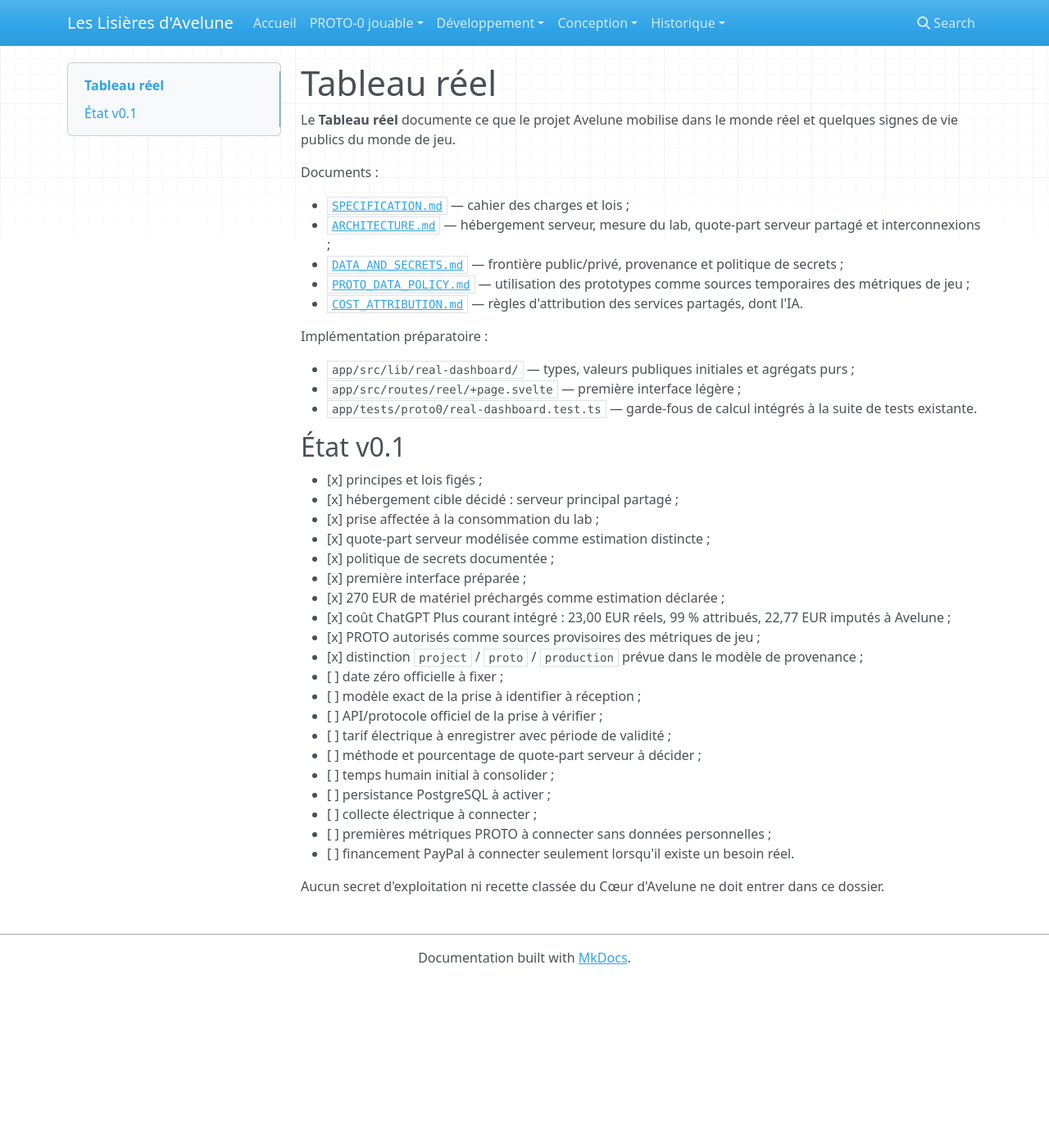
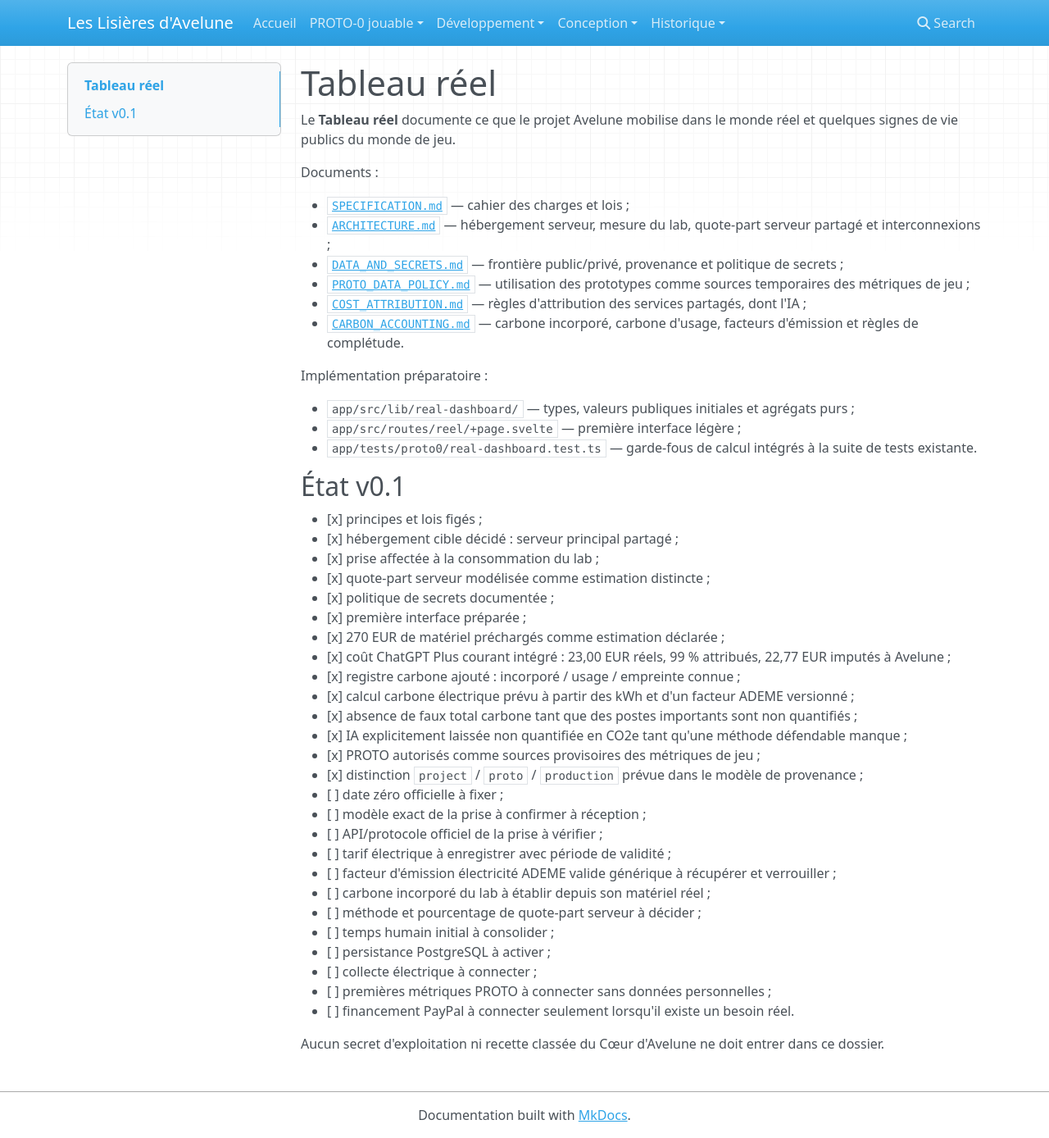
Before and after one commit to Abeliome-Officiel/les-lisieres-avelune, an MkDocs documentation site: the page built from docs/real/README.md, in a window 1280 px wide and 1388 px high. Shown: the whole window at 82% size. Built offline with MkDocs 1.6.1, drawn with Linux system fonts in a browser that asks for light colours; nearby versions of some CDN libraries.

Commit message:
docs: intégrer le suivi carbone

```diff
--- a/docs/real/README.md
+++ b/docs/real/README.md
@@ -8,7 +8,8 @@ Documents :
 - [`ARCHITECTURE.md`](ARCHITECTURE.md) — hébergement serveur, mesure du lab, quote-part serveur partagé et interconnexions ;
 - [`DATA_AND_SECRETS.md`](DATA_AND_SECRETS.md) — frontière public/privé, provenance et politique de secrets ;
 - [`PROTO_DATA_POLICY.md`](PROTO_DATA_POLICY.md) — utilisation des prototypes comme sources temporaires des métriques de jeu ;
-- [`COST_ATTRIBUTION.md`](COST_ATTRIBUTION.md) — règles d'attribution des services partagés, dont l'IA.
+- [`COST_ATTRIBUTION.md`](COST_ATTRIBUTION.md) — règles d'attribution des services partagés, dont l'IA ;
+- [`CARBON_ACCOUNTING.md`](CARBON_ACCOUNTING.md) — carbone incorporé, carbone d'usage, facteurs d'émission et règles de complétude.
 
 Implémentation préparatoire :
 
@@ -26,12 +27,18 @@ Implémentation préparatoire :
 - [x] première interface préparée ;
 - [x] 270 EUR de matériel préchargés comme estimation déclarée ;
 - [x] coût ChatGPT Plus courant intégré : 23,00 EUR réels, 99 % attribués, 22,77 EUR imputés à Avelune ;
+- [x] registre carbone ajouté : incorporé / usage / empreinte connue ;
+- [x] calcul carbone électrique prévu à partir des kWh et d'un facteur ADEME versionné ;
+- [x] absence de faux total carbone tant que des postes importants sont non quantifiés ;
+- [x] IA explicitement laissée non quantifiée en CO2e tant qu'une méthode défendable manque ;
 - [x] PROTO autorisés comme sources provisoires des métriques de jeu ;
 - [x] distinction `project` / `proto` / `production` prévue dans le modèle de provenance ;
 - [ ] date zéro officielle à fixer ;
-- [ ] modèle exact de la prise à identifier à réception ;
+- [ ] modèle exact de la prise à confirmer à réception ;
 - [ ] API/protocole officiel de la prise à vérifier ;
 - [ ] tarif électrique à enregistrer avec période de validité ;
+- [ ] facteur d'émission électricité ADEME valide générique à récupérer et verrouiller ;
+- [ ] carbone incorporé du lab à établir depuis son matériel réel ;
 - [ ] méthode et pourcentage de quote-part serveur à décider ;
 - [ ] temps humain initial à consolider ;
 - [ ] persistance PostgreSQL à activer ;
```
